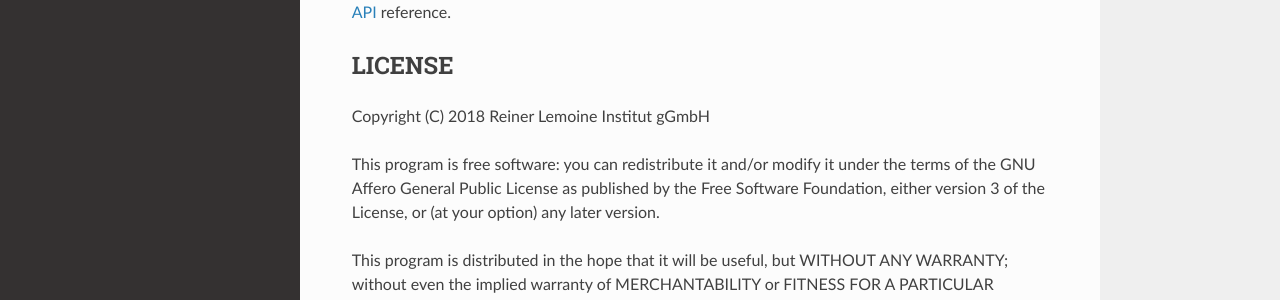
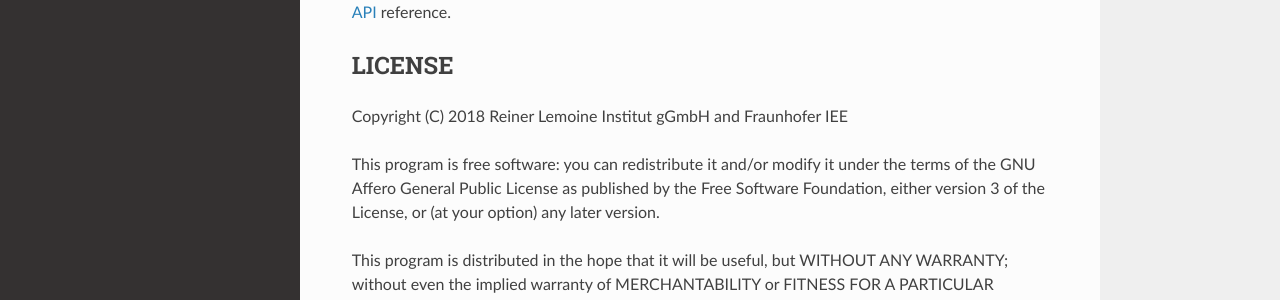
Before and after one commit to windnode/WindNODE_KWUM, a Sphinx documentation site: the page built from doc/start_page.rst, in a window 1280 px wide and 1101 px high. Shown: the part 519-819 px from the top of the window. Built offline with Sphinx 7.4.7 and the Read the Docs theme 2.0.0, drawn with Linux system fonts in a browser that asks for light colours; formulas are drawn with MathJax 3.

```diff
--- a/doc/start_page.rst
+++ b/doc/start_page.rst
@@ -23,7 +23,7 @@ For those of you who want to contribute see :ref:`dev-notes` and the
 LICENSE
 -------
 
-Copyright (C) 2018 Reiner Lemoine Institut gGmbH
+Copyright (C) 2018 Reiner Lemoine Institut gGmbH and Fraunhofer IEE
 
 This program is free software: you can redistribute it and/or modify it under
 the terms of the GNU Affero General Public License as published by the Free
```
Also changed, not shown: README.md (+24 -0 lines).
